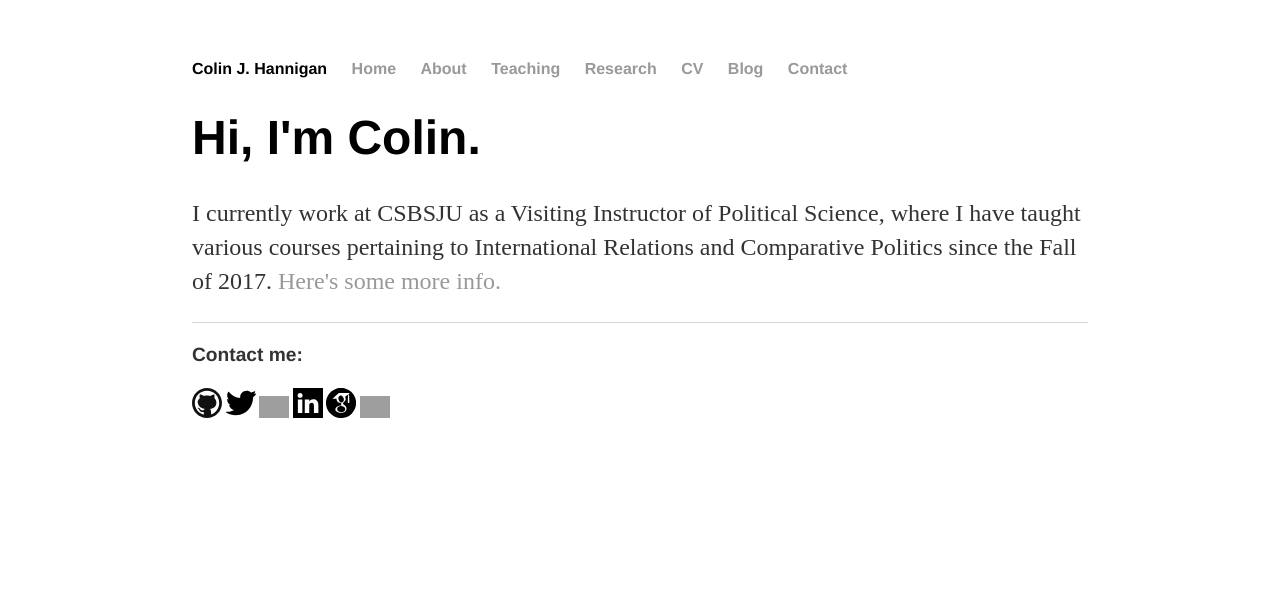
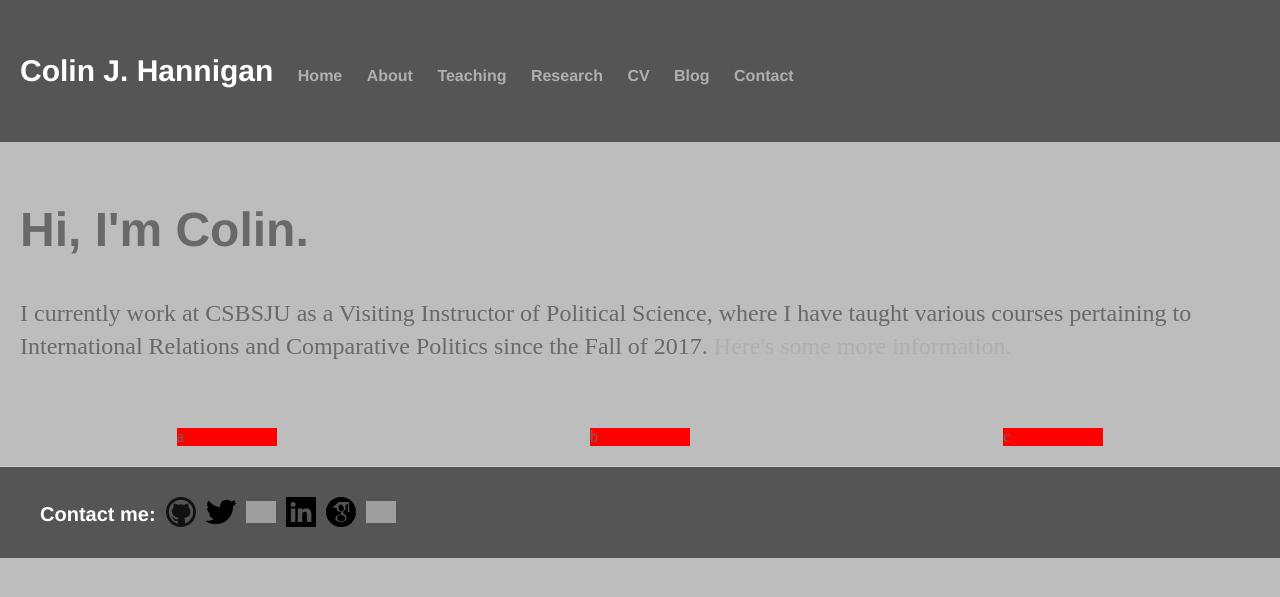
Before and after one commit to colinhannigan/colinhannigan.github.io, a Jekyll site: the page index.html, which Jekyll copies as it is, in a window 1280 px wide. Shown: the top 597 px of the page. Built offline with Jekyll 4.4.1, drawn with Linux system fonts in a browser that asks for light colours.

Commit message:
updated Index

```diff
--- a/css/main.css
+++ b/css/main.css
@@ -1,24 +1,68 @@
 body {
-    margin: 60px auto;
-    width: 70%;
+    margin: 0;
+    background: rgb(189, 189, 189);
+    color: rgb(105, 105, 105);
+    padding: 0;
 }
-nav ul, footer ul {
+header {
+    margin: 0;
+    padding: 20px;
+    background: rgb(85, 85, 85);
+    color: white;
+}
+section {
+    margin: 0;
+    background: rgb(189, 189, 189);
+    color: rgb(105, 105, 105);
+    padding: 20px;
+}
+#tripleSection {
+    margin: 0;
+    background: rgb(189, 189, 189);
+    color: rgb(105, 105, 105);
+    padding: 20px;
+    display: flex;
+    flex-direction: row;
+}
+#triple {
+    background: red;
+    margin: auto;
+    width: 100px;
+}
+nav ul {
     font-family:'Helvetica', 'Arial', 'Sans-Serif';
     padding: 0px;
     list-style: none;
     font-weight: bold;
+    margin: 0;
+    background: rgb(85, 85, 85);
+    color: white;
 }
-nav ul li, footer ul li {
-    display: inline;
+.contact li {
+    font-family:'Helvetica', 'Arial', 'Sans-Serif';
+    font-weight: bold;
+    display: inline-block;
+    margin-right: 10px;
+    vertical-align: middle;
+    padding: 0px 0px 10px 0px
+}
+
+nav ul li {
+    display: inline-block;
     margin-right: 20px;
 }
 a {
     text-decoration: none;
-    color: #999;
+    color: rgb(175, 175, 175);
 }
 a:hover {
     text-decoration: underline;
 }
+
+a:active {
+    background-color: blue;
+}
+
 h1 {
     font-size: 3em;
     font-family:'Helvetica', 'Arial', 'Sans-Serif';
@@ -26,11 +70,13 @@ h1 {
 p {
     font-size: 1.5em;
     line-height: 1.4em;
-    color: #333;
 }
 footer {
     border-top: 1px solid #d5d5d5;
     font-size: .8em;
+    margin: 0;
+    background: rgb(85, 85, 85);
+    color: white;
 }
 
 ul.posts {
--- a/index.html
+++ b/index.html
@@ -1,8 +1,63 @@
----
-layout: default
-title: Colin Hannigan
----
-<div class="blurb">
+<!DOCTYPE html>
+<html>
+<html lang="en">
+	<head>
+		<meta charset="utf-8">
+		<meta http-equiv="X-UA-Compatible" content="chrome=1">
+		<meta name="viewport" content="width=device-width, initial-scale=1">
+		<!-- The above 3 meta tags *must* come first in the head; any other head content must come *after* these tags -->
+		<meta name="MobileOptimized" content="320">
+		<title>Colin Hannigan</title>
+		<!-- link to main stylesheet -->
+		<link rel="stylesheet" type="text/css" href="/css/main.css">
+		<!--Netflix example custom stylesheets -->
+	</head>
+	<body>
+		<header>
+			<nav>
+				<ul class="header">
+						<li><p style="font-size:30px">Colin J. Hannigan</p></li>
+						<li><a href="/">Home</a></li>
+						<li><a href="/about">About</a></li>
+						<li><a href="/teaching">Teaching</a></li>
+						<li><a href="/research">Research</a></li>
+						<li><a href="/cv">CV</a></li>
+						<li><a href="/blog">Blog</a></li>
+						<li><a href="/contact">Contact</a></li>
+				</ul>
+			</nav>
+		</header>
+
+<!--<div class="container">-->
+
+<!--div class="blurb"-->
+	<section>
 	<h1>Hi, I'm Colin.</h1>
-	<p>I currently work at CSBSJU as a Visiting Instructor of Political Science, where I have taught various courses pertaining to International Relations and Comparative Politics since the Fall of 2017. <a href="/about">Here's some more info.</a></p>
-</div><!-- /.blurb -->
+	<p>I currently work at CSBSJU as a Visiting Instructor of
+		Political Science, where I have taught various courses
+		pertaining to International Relations and Comparative
+		Politics since the Fall of 2017.
+		<a href="/about">Here's some more information.</a></p>
+	</section>
+<!--/div>--><!-- /.blurb -->
+
+<section id="tripleSection">
+	<div id="triple">a</div>
+	<div id="triple">b</div>
+	<div id="triple">c</div>
+</section>
+
+		</div><!-- /.container -->
+		<footer>
+    		<ul class="contact">
+				<li><p id="contactMe" style="font-size:20px">Contact me:</p></li
+				><li><a href="//github.com/colinhannigan" target="_blank"><img class="icon" width="30px" src="https://colinhannigan.github.io/img/github.svg" alt="github" /></a></li
+				><li><a href="//twitter.com/HanniganColin" target="_blank"><img class="icon" width="30px" src="https://colinhannigan.github.io/img/twitter.svg" alt="twitter" /></a></li
+				><li><a href="mailto:channigan001@csbsju.edu" target="_blank"><img class="icon" width="30px" src="https://colinhannigan.github.io/img/email.svg" alt="email" /></a></li
+				><li><a href="//linkedin.com/in/cjh2112/" target="_blank"><img class="icon" width="30px" src="https://colinhannigan.github.io/img/linkedin.svg" alt="linkedin" /></a></li
+				><li><a href="//scholar.google.com/citations?hl=en&user=baw_A9oAAAAJ" target="_blank"><img class="icon" width="30px" src="https://colinhannigan.github.io/img/scholar.svg" alt="linkedin" /></a></li
+				><li><a href="//colinhannigan.github.io/blog/atom" target="_blank"><img class="icon" width="30px" src="https://colinhannigan.github.io/img/rss.svg" alt="rss" /></a></li>
+			</ul>
+		</footer>
+	</body>
+</html>
```
Also changed, not shown: indexOrig.html (added, +12 -0 lines).
